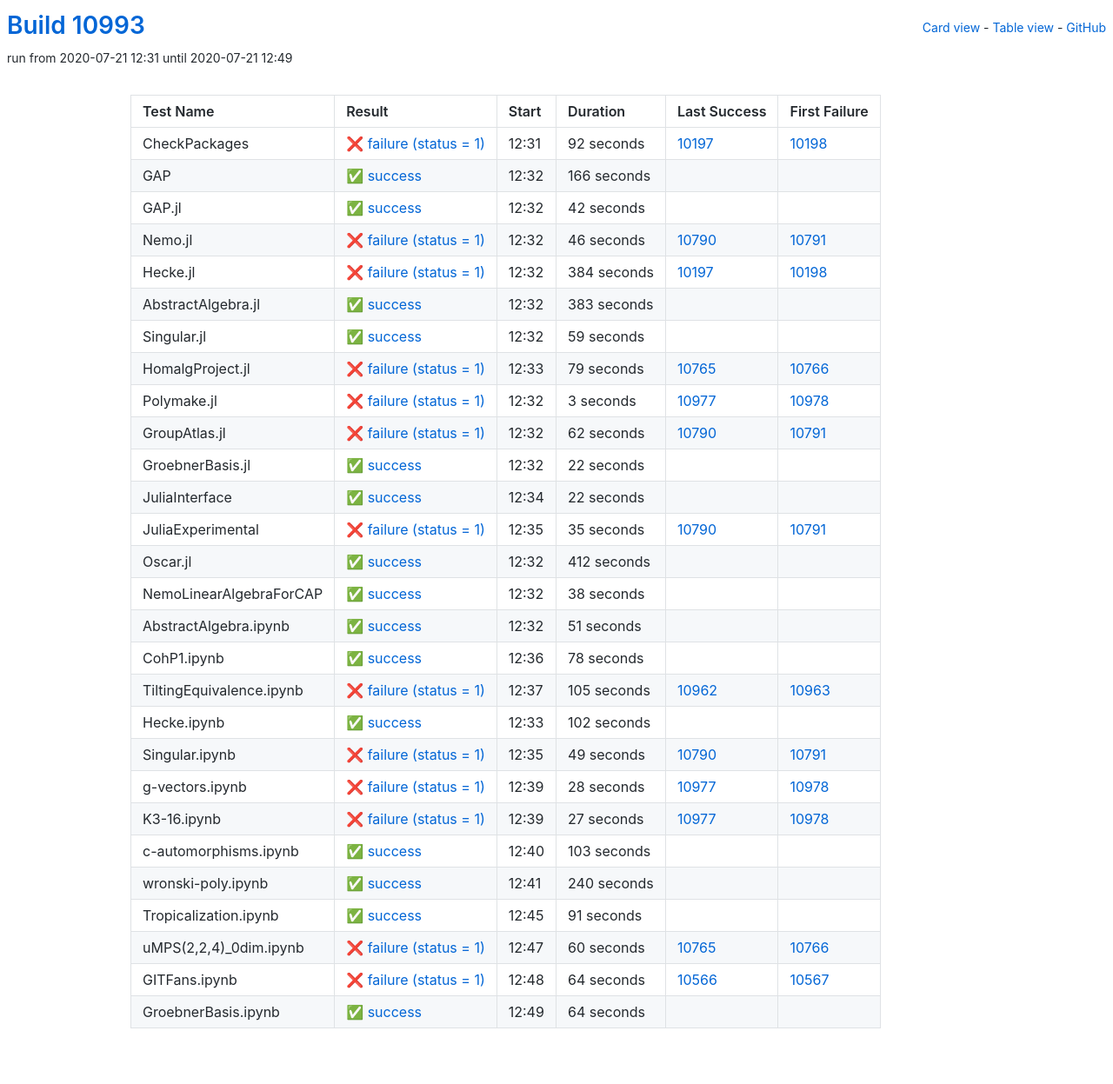
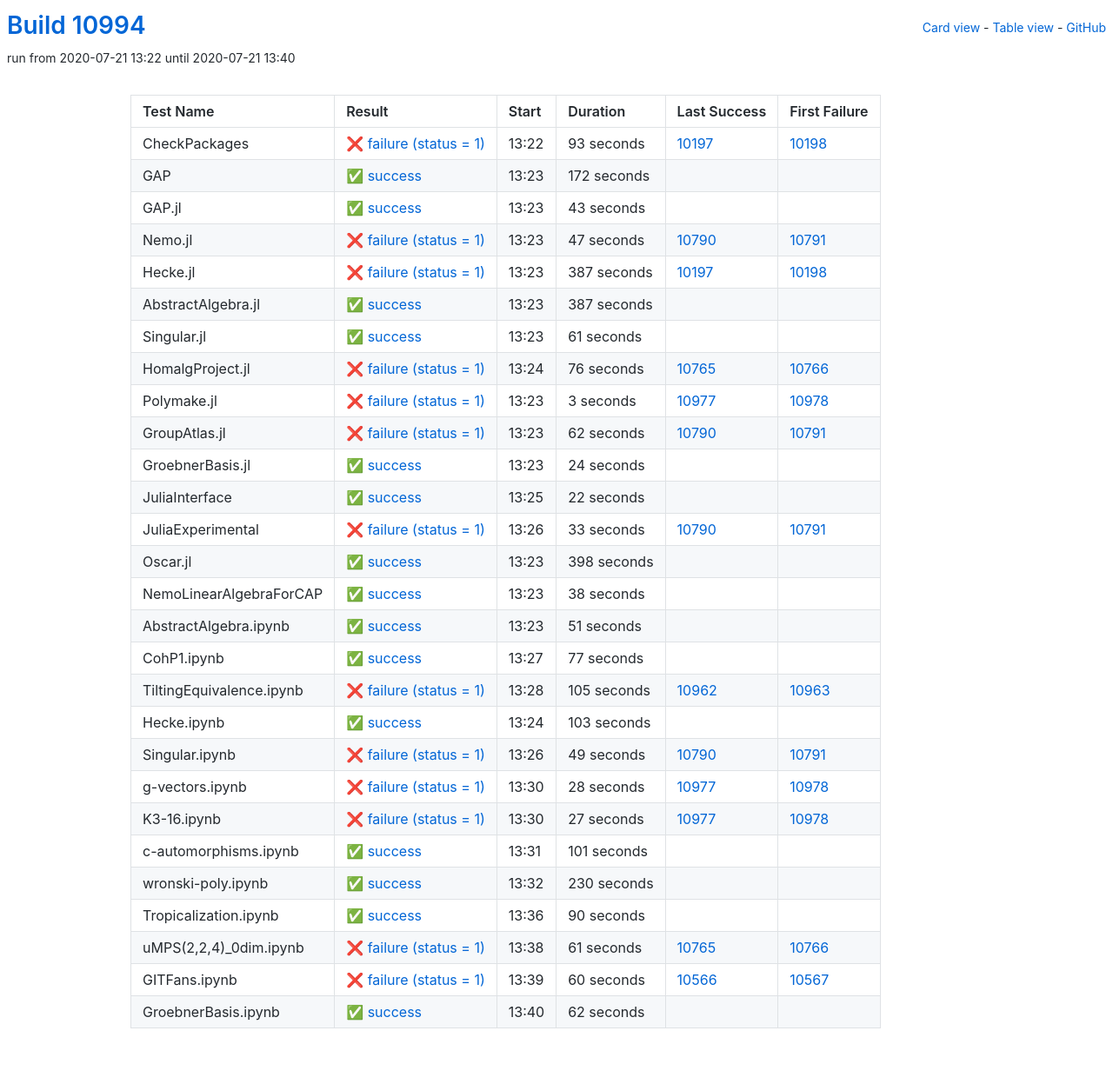
Before and after one commit to oscar-system/oscar-ci-status, a Jekyll site: the page built from table.html, in a window 1280 px wide. Shown: the whole page at 87% size. Built offline with Jekyll 4.4.1, drawn with Linux system fonts in a browser that asks for light colours.

Commit message:
Build #10994

```diff
--- a/_data/ci.yml
+++ b/_data/ci.yml
@@ -1,6 +1,6 @@
 ---
-build: 10993
-build_url: https://oscarci.mathematik.uni-kl.de/job/oscar/10993/
+build: 10994
+build_url: https://oscarci.mathematik.uni-kl.de/job/oscar/10994/
 job: oscar
 organization: oscar-system
 repo: oscar-ci-status
@@ -8,104 +8,104 @@
 tests:
 - name: CheckPackages
   id: checkpackages
-  log: https://oscarci.mathematik.uni-kl.de/job/oscar/10993/artifact/logs/build-10993/CheckPackages.log
-  start: 2020-07-21 12:31
+  log: https://oscarci.mathematik.uni-kl.de/job/oscar/10994/artifact/logs/build-10994/CheckPackages.log
+  start: 2020-07-21 13:22
   success: false
   exitcode: 1
   status: failure
-  duration: 92
+  duration: 93
   last_success: 10197
   last_success_url: https://oscarci.mathematik.uni-kl.de/job/oscar/10197/
   first_failure: 10198
   first_failure_url: https://oscarci.mathematik.uni-kl.de/job/oscar/10198/
 - name: GAP
   id: gap
-  log: https://oscarci.mathematik.uni-kl.de/job/oscar/10993/artifact/logs/build-10993/GAP.log
-  start: 2020-07-21 12:32
+  log: https://oscarci.mathematik.uni-kl.de/job/oscar/10994/artifact/logs/build-10994/GAP.log
+  start: 2020-07-21 13:23
   success: true
   exitcode: 0
   status: success
-  duration: 166
+  duration: 172
   last_success: false
   last_success_url:
   first_failure: false
   first_failure_url:
 - name: GAP.jl
   id: gap-jl
-  log: https://oscarci.mathematik.uni-kl.de/job/oscar/10993/artifact/logs/build-10993/GAP.jl.log
-  start: 2020-07-21 12:32
+  log: https://oscarci.mathematik.uni-kl.de/job/oscar/10994/artifact/logs/build-10994/GAP.jl.log
+  start: 2020-07-21 13:23
   success: true
   exitcode: 0
   status: success
-  duration: 42
+  duration: 43
   last_success: false
   last_success_url:
   first_failure: false
   first_failure_url:
 - name: Nemo.jl
   id: nemo-jl
-  log: https://oscarci.mathematik.uni-kl.de/job/oscar/10993/artifact/logs/build-10993/Nemo.jl.log
-  start: 2020-07-21 12:32
+  log: https://oscarci.mathematik.uni-kl.de/job/oscar/10994/artifact/logs/build-10994/Nemo.jl.log
+  start: 2020-07-21 13:23
   success: false
   exitcode: 1
   status: failure
-  duration: 46
+  duration: 47
   last_success: 10790
   last_success_url: https://oscarci.mathematik.uni-kl.de/job/oscar/10790/
   first_failure: 10791
   first_failure_url: https://oscarci.mathematik.uni-kl.de/job/oscar/10791/
 - name: Hecke.jl
   id: hecke-jl
-  log: https://oscarci.mathematik.uni-kl.de/job/oscar/10993/artifact/logs/build-10993/Hecke.jl.log
-  start: 2020-07-21 12:32
+  log: https://oscarci.mathematik.uni-kl.de/job/oscar/10994/artifact/logs/build-10994/Hecke.jl.log
+  start: 2020-07-21 13:23
   success: false
   exitcode: 1
   status: failure
-  duration: 384
+  duration: 387
   last_success: 10197
   last_success_url: https://oscarci.mathematik.uni-kl.de/job/oscar/10197/
   first_failure: 10198
   first_failure_url: https://oscarci.mathematik.uni-kl.de/job/oscar/10198/
 - name: AbstractAlgebra.jl
   id: abstractalgebra-jl
-  log: https://oscarci.mathematik.uni-kl.de/job/oscar/10993/artifact/logs/build-10993/AbstractAlgebra.jl.log
-  start: 2020-07-21 12:32
+  log: https://oscarci.mathematik.uni-kl.de/job/oscar/10994/artifact/logs/build-10994/AbstractAlgebra.jl.log
+  start: 2020-07-21 13:23
   success: true
   exitcode: 0
   status: success
-  duration: 383
+  duration: 387
   last_success: false
   last_success_url:
   first_failure: false
   first_failure_url:
 - name: Singular.jl
   id: singular-jl
-  log: https://oscarci.mathematik.uni-kl.de/job/oscar/10993/artifact/logs/build-10993/Singular.jl.log
-  start: 2020-07-21 12:32
+  log: https://oscarci.mathematik.uni-kl.de/job/oscar/10994/artifact/logs/build-10994/Singular.jl.log
+  start: 2020-07-21 13:23
   success: true
   exitcode: 0
   status: success
-  duration: 59
+  duration: 61
   last_success: false
   last_success_url:
   first_failure: false
   first_failure_url:
 - name: HomalgProject.jl
   id: homalgproject-jl
-  log: https://oscarci.mathematik.uni-kl.de/job/oscar/10993/artifact/logs/build-10993/HomalgProject.jl.log
-  start: 2020-07-21 12:33
+  log: https://oscarci.mathematik.uni-kl.de/job/oscar/10994/artifact/logs/build-10994/HomalgProject.jl.log
+  start: 2020-07-21 13:24
   success: false
   exitcode: 1
   status: failure
-  duration: 79
+  duration: 76
   last_success: 10765
   last_success_url: https://oscarci.mathematik.uni-kl.de/job/oscar/10765/
   first_failure: 10766
   first_failure_url: https://oscarci.mathematik.uni-kl.de/job/oscar/10766/
 - name: Polymake.jl
   id: polymake-jl
-  log: https://oscarci.mathematik.uni-kl.de/job/oscar/10993/artifact/logs/build-10993/Polymake.jl.log
-  start: 2020-07-21 12:32
+  log: https://oscarci.mathematik.uni-kl.de/job/oscar/10994/artifact/logs/build-10994/Polymake.jl.log
+  start: 2020-07-21 13:23
   success: false
   exitcode: 1
   status: failure
@@ -116,8 +116,8 @@
   first_failure_url: https://oscarci.mathematik.uni-kl.de/job/oscar/10978/
 - name: GroupAtlas.jl
   id: groupatlas-jl
-  log: https://oscarci.mathematik.uni-kl.de/job/oscar/10993/artifact/logs/build-10993/GroupAtlas.jl.log
-  start: 2020-07-21 12:32
+  log: https://oscarci.mathematik.uni-kl.de/job/oscar/10994/artifact/logs/build-10994/GroupAtlas.jl.log
+  start: 2020-07-21 13:23
   success: false
   exitcode: 1
   status: failure
@@ -128,20 +128,20 @@
   first_failure_url: https://oscarci.mathematik.uni-kl.de/job/oscar/10791/
 - name: GroebnerBasis.jl
   id: groebnerbasis-jl
-  log: https://oscarci.mathematik.uni-kl.de/job/oscar/10993/artifact/logs/build-10993/GroebnerBasis.jl.log
-  start: 2020-07-21 12:32
+  log: https://oscarci.mathematik.uni-kl.de/job/oscar/10994/artifact/logs/build-10994/GroebnerBasis.jl.log
+  start: 2020-07-21 13:23
   success: true
   exitcode: 0
   status: success
-  duration: 22
+  duration: 24
   last_success: false
   last_success_url:
   first_failure: false
   first_failure_url:
 - name: JuliaInterface
   id: juliainterface
-  log: https://oscarci.mathematik.uni-kl.de/job/oscar/10993/artifact/logs/build-10993/JuliaInterface.log
-  start: 2020-07-21 12:34
+  log: https://oscarci.mathematik.uni-kl.de/job/oscar/10994/artifact/logs/build-10994/JuliaInterface.log
+  start: 2020-07-21 13:25
   success: true
   exitcode: 0
   status: success
@@ -152,32 +152,32 @@
   first_failure_url:
 - name: JuliaExperimental
   id: juliaexperimental
-  log: https://oscarci.mathematik.uni-kl.de/job/oscar/10993/artifact/logs/build-10993/JuliaExperimental.log
-  start: 2020-07-21 12:35
+  log: https://oscarci.mathematik.uni-kl.de/job/oscar/10994/artifact/logs/build-10994/JuliaExperimental.log
+  start: 2020-07-21 13:26
   success: false
   exitcode: 1
   status: failure
-  duration: 35
+  duration: 33
   last_success: 10790
   last_success_url: https://oscarci.mathematik.uni-kl.de/job/oscar/10790/
   first_failure: 10791
   first_failure_url: https://oscarci.mathematik.uni-kl.de/job/oscar/10791/
 - name: Oscar.jl
   id: oscar-jl
-  log: https://oscarci.mathematik.uni-kl.de/job/oscar/10993/artifact/logs/build-10993/Oscar.jl.log
-  start: 2020-07-21 12:32
+  log: https://oscarci.mathematik.uni-kl.de/job/oscar/10994/artifact/logs/build-10994/Oscar.jl.log
+  start: 2020-07-21 13:23
   success: true
   exitcode: 0
   status: success
-  duration: 412
+  duration: 398
   last_success: false
   last_success_url:
   first_failure: false
   first_failure_url:
 - name: NemoLinearAlgebraForCAP
   id: nemolinearalgebraforcap
-  log: https://oscarci.mathematik.uni-kl.de/job/oscar/10993/artifact/logs/build-10993/NemoLinearAlgebraForCAP.log
-  start: 2020-07-21 12:32
+  log: https://oscarci.mathematik.uni-kl.de/job/oscar/10994/artifact/logs/build-10994/NemoLinearAlgebraForCAP.log
+  start: 2020-07-21 13:23
   success: true
   exitcode: 0
   status: success
@@ -188,8 +188,8 @@
   first_failure_url:
 - name: AbstractAlgebra.ipynb
   id: abstractalgebra-ipynb
-  log: https://oscarci.mathematik.uni-kl.de/job/oscar/10993/artifact/logs/build-10993/AbstractAlgebra.ipynb.log
-  start: 2020-07-21 12:32
+  log: https://oscarci.mathematik.uni-kl.de/job/oscar/10994/artifact/logs/build-10994/AbstractAlgebra.ipynb.log
+  start: 2020-07-21 13:23
   success: true
   exitcode: 0
   status: success
@@ -200,20 +200,20 @@
   first_failure_url:
 - name: CohP1.ipynb
   id: cohp1-ipynb
-  log: https://oscarci.mathematik.uni-kl.de/job/oscar/10993/artifact/logs/build-10993/CohP1.ipynb.log
-  start: 2020-07-21 12:36
+  log: https://oscarci.mathematik.uni-kl.de/job/oscar/10994/artifact/logs/build-10994/CohP1.ipynb.log
+  start: 2020-07-21 13:27
   success: true
   exitcode: 0
   status: success
-  duration: 78
+  duration: 77
   last_success: false
   last_success_url:
   first_failure: false
   first_failure_url:
 - name: TiltingEquivalence.ipynb
   id: tiltingequivalence-ipynb
-  log: https://oscarci.mathematik.uni-kl.de/job/oscar/10993/artifact/logs/build-10993/TiltingEquivalence.ipynb.log
-  start: 2020-07-21 12:37
+  log: https://oscarci.mathematik.uni-kl.de/job/oscar/10994/artifact/logs/build-10994/TiltingEquivalence.ipynb.log
+  start: 2020-07-21 13:28
   success: false
   exitcode: 1
   status: failure
@@ -224,20 +224,20 @@
   first_failure_url: https://oscarci.mathematik.uni-kl.de/job/oscar/10963/
 - name: Hecke.ipynb
   id: hecke-ipynb
-  log: https://oscarci.mathematik.uni-kl.de/job/oscar/10993/artifact/logs/build-10993/Hecke.ipynb.log
-  start: 2020-07-21 12:33
+  log: https://oscarci.mathematik.uni-kl.de/job/oscar/10994/artifact/logs/build-10994/Hecke.ipynb.log
+  start: 2020-07-21 13:24
   success: true
   exitcode: 0
   status: success
-  duration: 102
+  duration: 103
   last_success: false
   last_success_url:
   first_failure: false
   first_failure_url:
 - name: Singular.ipynb
   id: singular-ipynb
-  log: https://oscarci.mathematik.uni-kl.de/job/oscar/10993/artifact/logs/build-10993/Singular.ipynb.log
-  start: 2020-07-21 12:35
+  log: https://oscarci.mathematik.uni-kl.de/job/oscar/10994/artifact/logs/build-10994/Singular.ipynb.log
+  start: 2020-07-21 13:26
   success: false
   exitcode: 1
   status: failure
@@ -248,8 +248,8 @@
   first_failure_url: https://oscarci.mathematik.uni-kl.de/job/oscar/10791/
 - name: g-vectors.ipynb
   id: g-vectors-ipynb
-  log: https://oscarci.mathematik.uni-kl.de/job/oscar/10993/artifact/logs/build-10993/g-vectors.ipynb.log
-  start: 2020-07-21 12:39
+  log: https://oscarci.mathematik.uni-kl.de/job/oscar/10994/artifact/logs/build-10994/g-vectors.ipynb.log
+  start: 2020-07-21 13:30
   success: false
   exitcode: 1
   status: failure
@@ -260,8 +260,8 @@
   first_failure_url: https://oscarci.mathematik.uni-kl.de/job/oscar/10978/
 - name: K3-16.ipynb
   id: k3-16-ipynb
-  log: https://oscarci.mathematik.uni-kl.de/job/oscar/10993/artifact/logs/build-10993/K3-16.ipynb.log
-  start: 2020-07-21 12:39
+  log: https://oscarci.mathematik.uni-kl.de/job/oscar/10994/artifact/logs/build-10994/K3-16.ipynb.log
+  start: 2020-07-21 13:30
   success: false
   exitcode: 1
   status: failure
@@ -272,72 +272,72 @@
   first_failure_url: https://oscarci.mathematik.uni-kl.de/job/oscar/10978/
 - name: c-automorphisms.ipynb
   id: c-automorphisms-ipynb
-  log: https://oscarci.mathematik.uni-kl.de/job/oscar/10993/artifact/logs/build-10993/c-automorphisms.ipynb.log
-  start: 2020-07-21 12:40
+  log: https://oscarci.mathematik.uni-kl.de/job/oscar/10994/artifact/logs/build-10994/c-automorphisms.ipynb.log
+  start: 2020-07-21 13:31
   success: true
   exitcode: 0
   status: success
-  duration: 103
+  duration: 101
   last_success: false
   last_success_url:
   first_failure: false
   first_failure_url:
 - name: wronski-poly.ipynb
   id: wronski-poly-ipynb
-  log: https://oscarci.mathematik.uni-kl.de/job/oscar/10993/artifact/logs/build-10993/wronski-poly.ipynb.log
-  start: 2020-07-21 12:41
+  log: https://oscarci.mathematik.uni-kl.de/job/oscar/10994/artifact/logs/build-10994/wronski-poly.ipynb.log
+  start: 2020-07-21 13:32
   success: true
   exitcode: 0
   status: success
-  duration: 240
+  duration: 230
   last_success: false
   last_success_url:
   first_failure: false
   first_failure_url:
 - name: Tropicalization.ipynb
   id: tropicalization-ipynb
-  log: https://oscarci.mathematik.uni-kl.de/job/oscar/10993/artifact/logs/build-10993/Tropicalization.ipynb.log
-  start: 2020-07-21 12:45
+  log: https://oscarci.mathematik.uni-kl.de/job/oscar/10994/artifact/logs/build-10994/Tropicalization.ipynb.log
+  start: 2020-07-21 13:36
   success: true
   exitcode: 0
   status: success
-  duration: 91
+  duration: 90
   last_success: false
   last_success_url:
   first_failure: false
   first_failure_url:
 - name: uMPS(2,2,4)_0dim.ipynb
   id: umps-2-2-4-0dim-ipynb
-  log: https://oscarci.mathematik.uni-kl.de/job/oscar/10993/artifact/logs/build-10993/uMPS-2-2-4-_0dim.ipynb.log
-  start: 2020-07-21 12:47
+  log: https://oscarci.mathematik.uni-kl.de/job/oscar/10994/artifact/logs/build-10994/uMPS-2-2-4-_0dim.ipynb.log
+  start: 2020-07-21 13:38
   success: false
   exitcode: 1
   status: failure
-  duration: 60
+  duration: 61
   last_success: 10765
   last_success_url: https://oscarci.mathematik.uni-kl.de/job/oscar/10765/
   first_failure: 10766
   first_failure_url: https://oscarci.mathematik.uni-kl.de/job/oscar/10766/
 - name: GITFans.ipynb
   id: gitfans-ipynb
-  log: https://oscarci.mathematik.uni-kl.de/job/oscar/10993/artifact/logs/build-10993/GITFans.ipynb.log
-  start: 2020-07-21 12:48
+  log: https://oscarci.mathematik.uni-kl.de/job/oscar/10994/artifact/logs/build-10994/GITFans.ipynb.log
+  start: 2020-07-21 13:39
   success: false
   exitcode: 1
   status: failure
-  duration: 64
+  duration: 60
   last_success: 10566
   last_success_url: https://oscarci.mathematik.uni-kl.de/job/oscar/10566/
   first_failure: 10567
   first_failure_url: https://oscarci.mathematik.uni-kl.de/job/oscar/10567/
 - name: GroebnerBasis.ipynb
   id: groebnerbasis-ipynb
-  log: https://oscarci.mathematik.uni-kl.de/job/oscar/10993/artifact/logs/build-10993/GroebnerBasis.ipynb.log
-  start: 2020-07-21 12:49
+  log: https://oscarci.mathematik.uni-kl.de/job/oscar/10994/artifact/logs/build-10994/GroebnerBasis.ipynb.log
+  start: 2020-07-21 13:40
   success: true
   exitcode: 0
   status: success
-  duration: 64
+  duration: 62
   last_success: false
   last_success_url:
   first_failure: false
```
Also changed, not shown: README.md.
